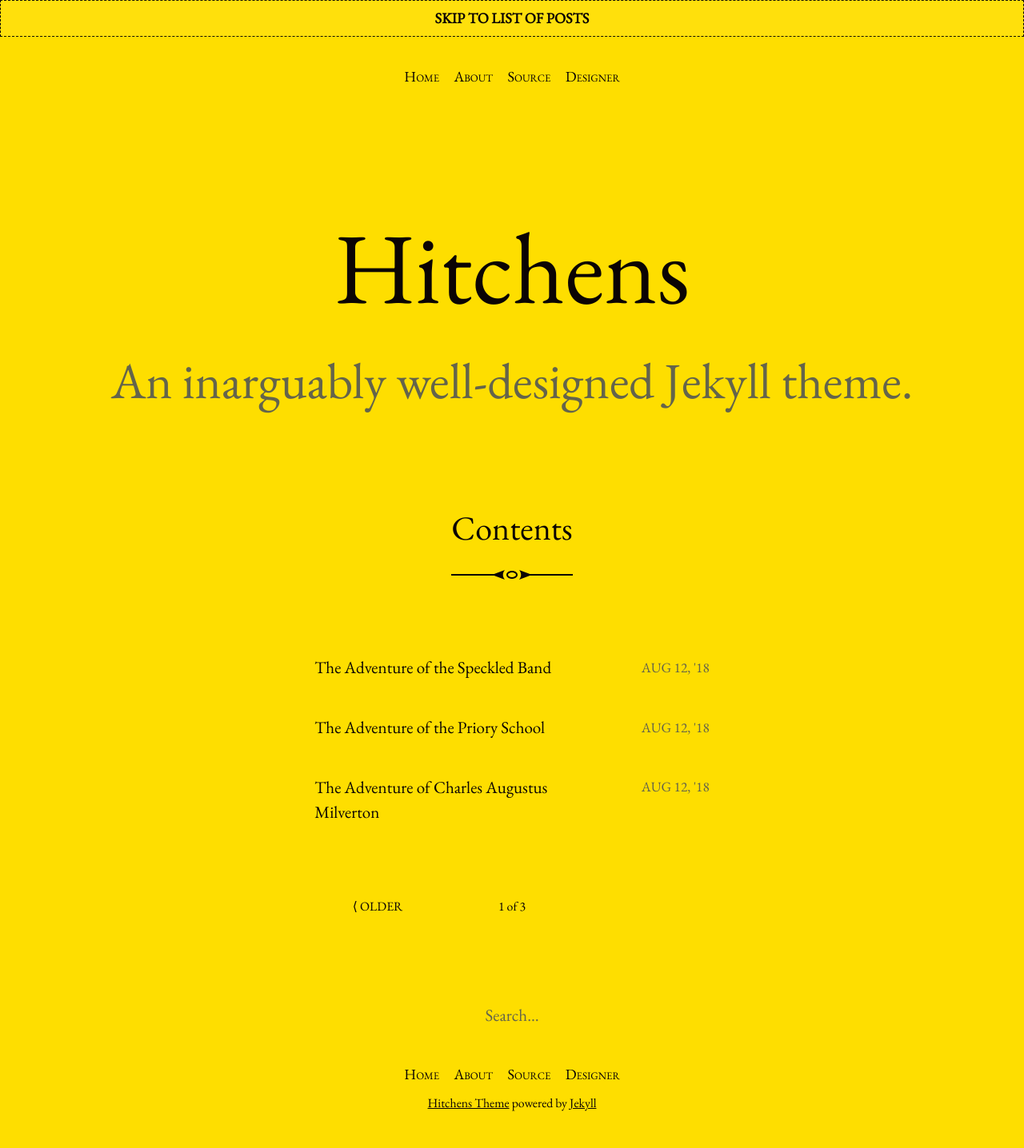
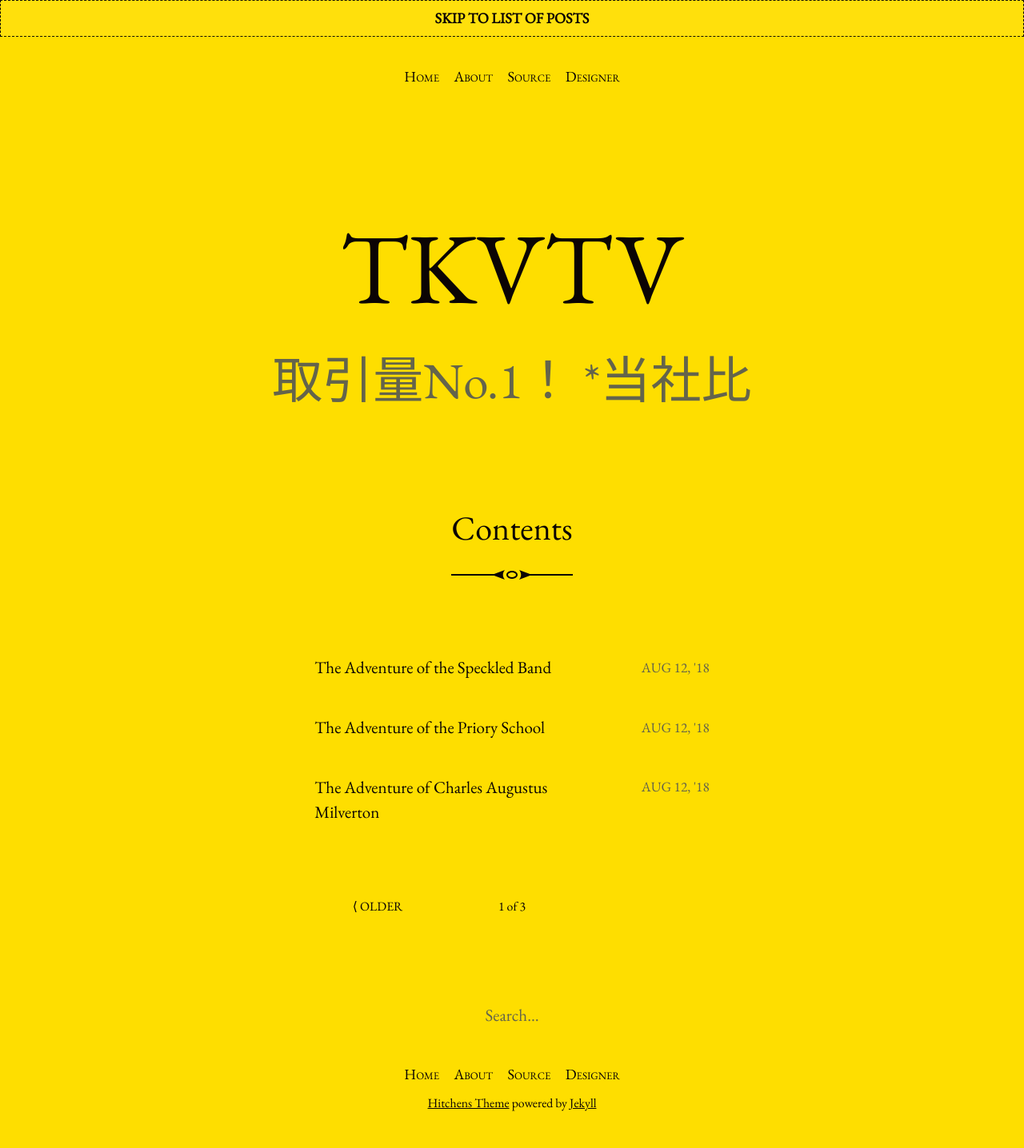
Before and after one commit to takagotch/o2979, a Jekyll site: the page built from index.html, in a window 1280 px wide. Shown: the whole page at 80% size. Built offline with Jekyll 4.4.1, drawn with Linux system fonts in a browser that asks for light colours; the list of posts is cut into pages by our own code.

Commit message:
Update _config.yml

```diff
--- a/_config.yml
+++ b/_config.yml
@@ -13,10 +13,10 @@
 # you will see them accessed via {{ site.title }}, {{ site.email }}, and so on.
 # You can create any custom variable you would like, and they will be accessible
 # in the templates via {{ site.myvariable }}.
-title: Hitchens
+title: TKVTV
 email: hello@patdryburgh.com
 description: >- # this means to ignore newlines until "baseurl:"
-  An inarguably well-designed Jekyll theme.
+  取引量No.1！ *当社比
 baseurl: "/hitchens" # the subpath of your site, e.g. /blog
 url: "https://patdryburgh.github.io" # the base hostname & protocol for your site, e.g. http://example.com
 icon: /assets/images/icon-512.png
```
